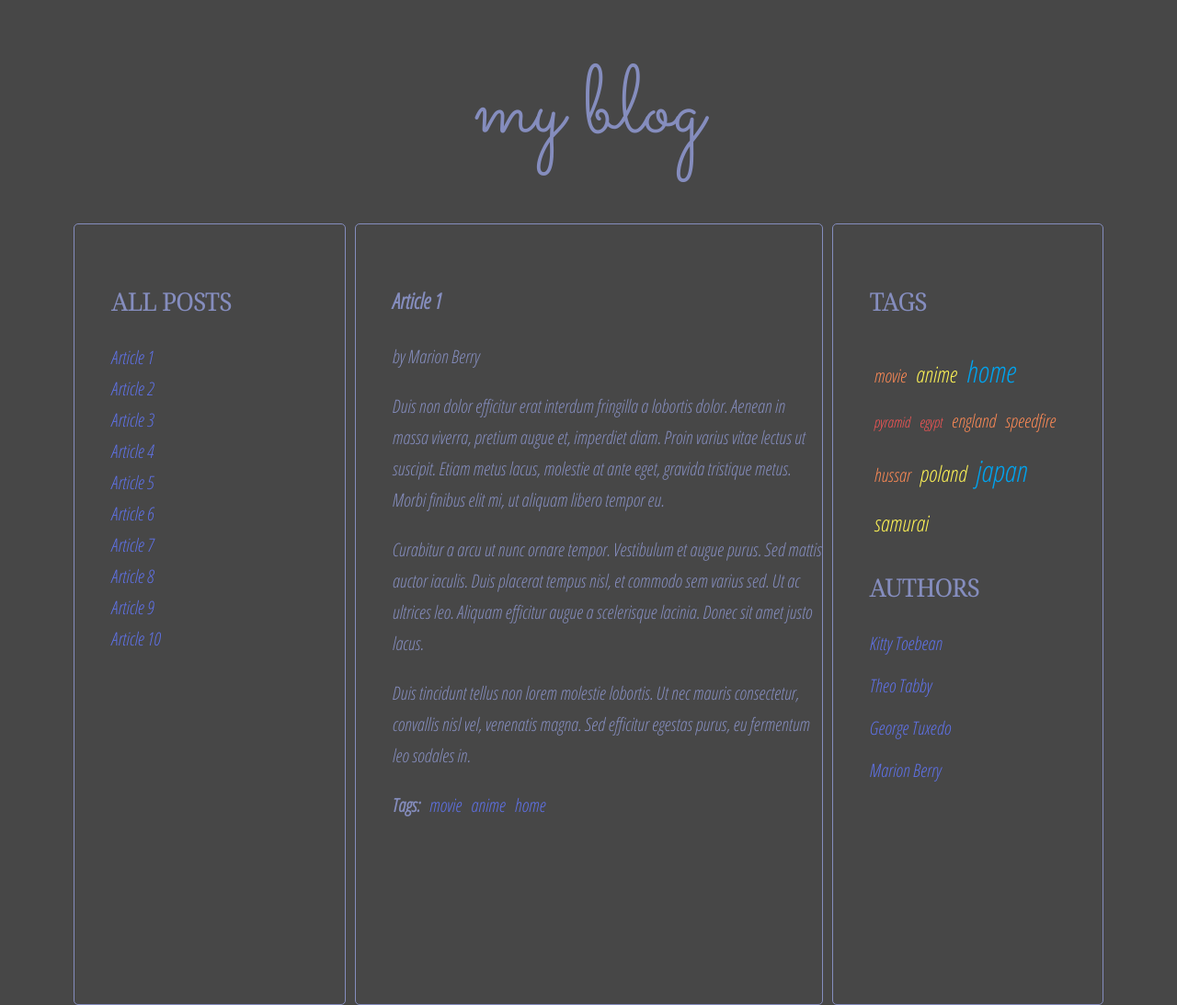
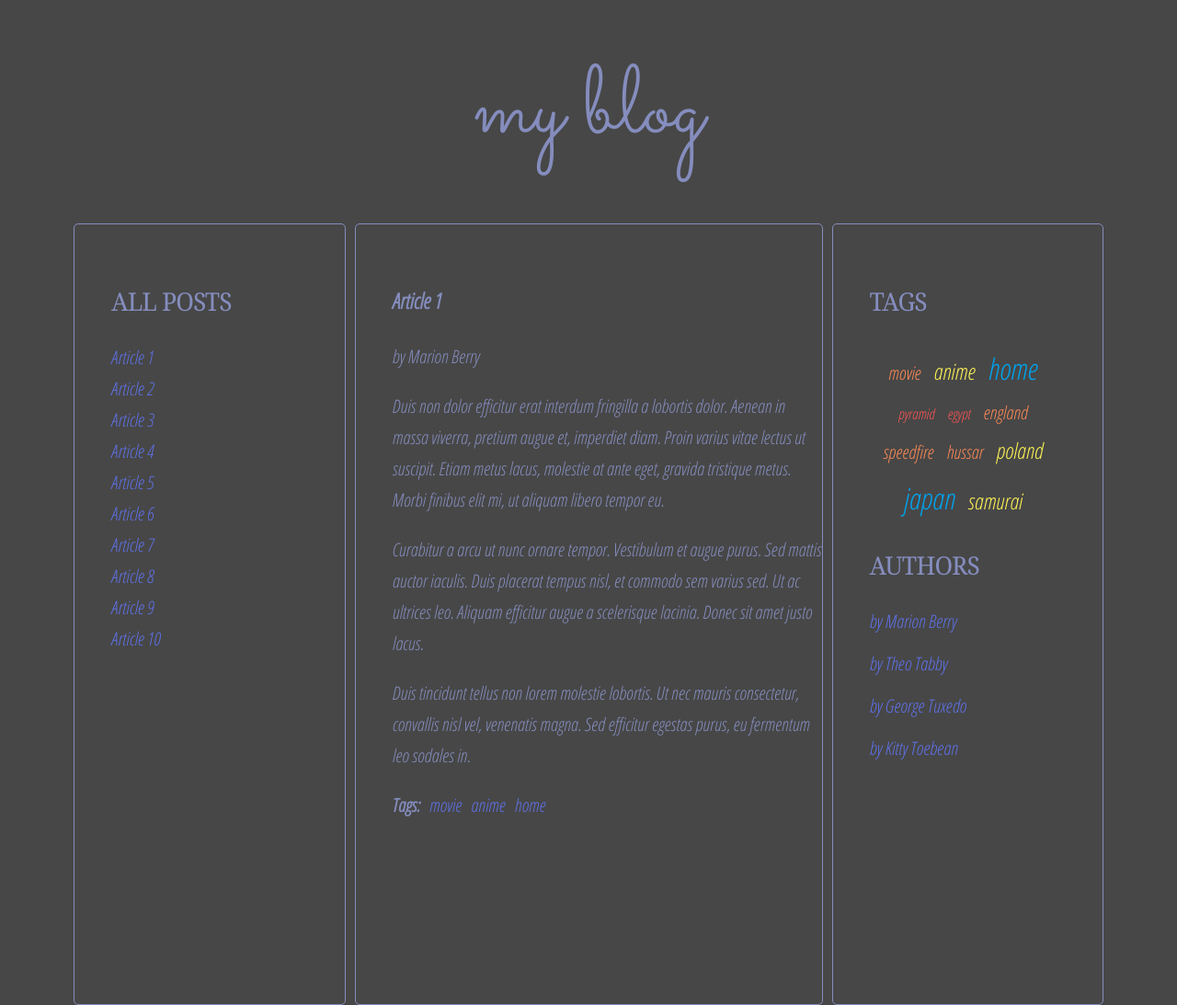
Before and after one commit to Devilish134/javascript-blog, a website: page index.html in a window 1280 px wide. Shown: the whole page at 92% size. Drawn offline with Linux system fonts and the light colour scheme.

Commit message:
add js generated authors

```diff
--- a/index.html
+++ b/index.html
@@ -220,26 +220,6 @@
                         </ul>
                         <h2 class="section-title">Authors</h2>
                         <ul class="list authors">
-                            <li>
-                                <a href="#">
-                                    <span class="author-name">Kitty Toebean</span>
-                                </a>
-                            </li>
-                            <li>
-                                <a href="#">
-                                    <span class="author-name">Theo Tabby</span>
-                                </a>
-                            </li>
-                            <li>
-                                <a href="#">
-                                    <span class="author-name">George Tuxedo</span>
-                                </a>
-                            </li>
-                            <li>
-                                <a href="#">
-                                    <span class="author-name">Marion Berry</span>
-                                </a>
-                            </li>
                         </ul>
                     </aside>
                 </main>
--- a/js/script.js
+++ b/js/script.js
@@ -4,8 +4,9 @@ const optArticleSelector = '.post',
   optTitleSelector = '.post-title',
   optTitleListSelector = '.titles',
   optArticleTagSelector = '.post-tags .list',
+  optTagsListSelector = '.tags.list',
   optArticleAuthorSelector = '.post-author',
-  optTagsListSelector = '.tags.list',
+  optAuthorListSelector = '.authors.list',
   optCloudClassCount = '5',
   optCloudClassPrefix = 'tag-size-';
 
@@ -133,6 +134,7 @@ function generateTags(){
     allTagsHTML = allTagsHTML + linkHTML;
   }
   tagList.innerHTML = allTagsHTML;
+  console.log('tag', tagList.innerHTML);
 }
 
 function tagClickHandler(event){
@@ -152,8 +154,8 @@ function tagClickHandler(event){
   /* find all tag links with "href" attribute equal to the "href" constant */
   const tagsEqualToClicked = document.querySelectorAll('a[href^="'+ href + '"]');
 
-  for(let tagEqualTo of tagsEqualToClicked){
-    tagEqualTo.classList.add('active');
+  for(let tagEqualToClicked of tagsEqualToClicked){
+    tagEqualToClicked.classList.add('active');
   }
   /* execute function "generateTitleLinks" with article selector as argument */
   generateTitleLinks('[data-tags~="' + tag + '"]');
@@ -170,6 +172,8 @@ function addClickListenersToTags(){
 
 function generateAuthors(){
 
+  let allAuthors = {};
+
   const authors = document.querySelectorAll(optArticleSelector);
 
   for(let author of authors){
@@ -181,11 +185,29 @@ function generateAuthors(){
     authorNamesArray.push(authorNames);
 
     for(let authorName of authorNamesArray){
-      const linkHTML = '<a href="#author-' + authorName + '" ><span>' + authorName + '</span></a>';
-      html = html + linkHTML;
+      const linkHTML = '<a href="#author-' + authorName + '" ><span>' + authorName  + '</span></a>';
+      html = linkHTML;
+
+      if(!allAuthors.hasOwnProperty(authorName)){
+        /* [NEW] add generated code to allTags array*/
+        allAuthors[authorName] = 1;
+      } else {
+        allAuthors[authorName]++;
+      }
     }
     authorWrapper.innerHTML = html;
   }
+
+  const authorList = document.querySelector(optAuthorListSelector);
+  let allAuthorsHTML = '';
+
+  for(let authorName in allAuthors){
+    /*[NEW] generate code of a link and add allTagsHTML*/
+    const linkHTML = '<li><a class="author-name" href="#author-' + authorName + '" ><span>' + authorName + '</span></a></li>';
+    allAuthorsHTML = allAuthorsHTML + linkHTML;
+  }
+  authorList.innerHTML = allAuthorsHTML;
+  console.log('author', authorList.innerHTML);
 }
 
 function authorClickHandler(event){
--- a/sass/style.scss
+++ b/sass/style.scss
@@ -102,8 +102,6 @@ li a {
   }
 }
 
-/* Post */
-
 .post {
   opacity: 0;
   position: absolute;
@@ -120,6 +118,7 @@ li a {
   text-decoration: none;
   color: $color-dark;
 }
+/*tags*/
 
 .post-tags {
   display: flex;
@@ -133,11 +132,16 @@ li a {
   }
 }
 
+.tags {
+  text-align: center;
+}
+
 .tags li {
   text-decoration: none;
   display: inline-block;
   color: rgb(95, 114, 233);
-  margin: 5px;
+  margin-right: 10px;
+  padding: 2px;
 }
 
 .tag-size-1 {
```
Also changed, not shown: css/style.css, 1 other file.
